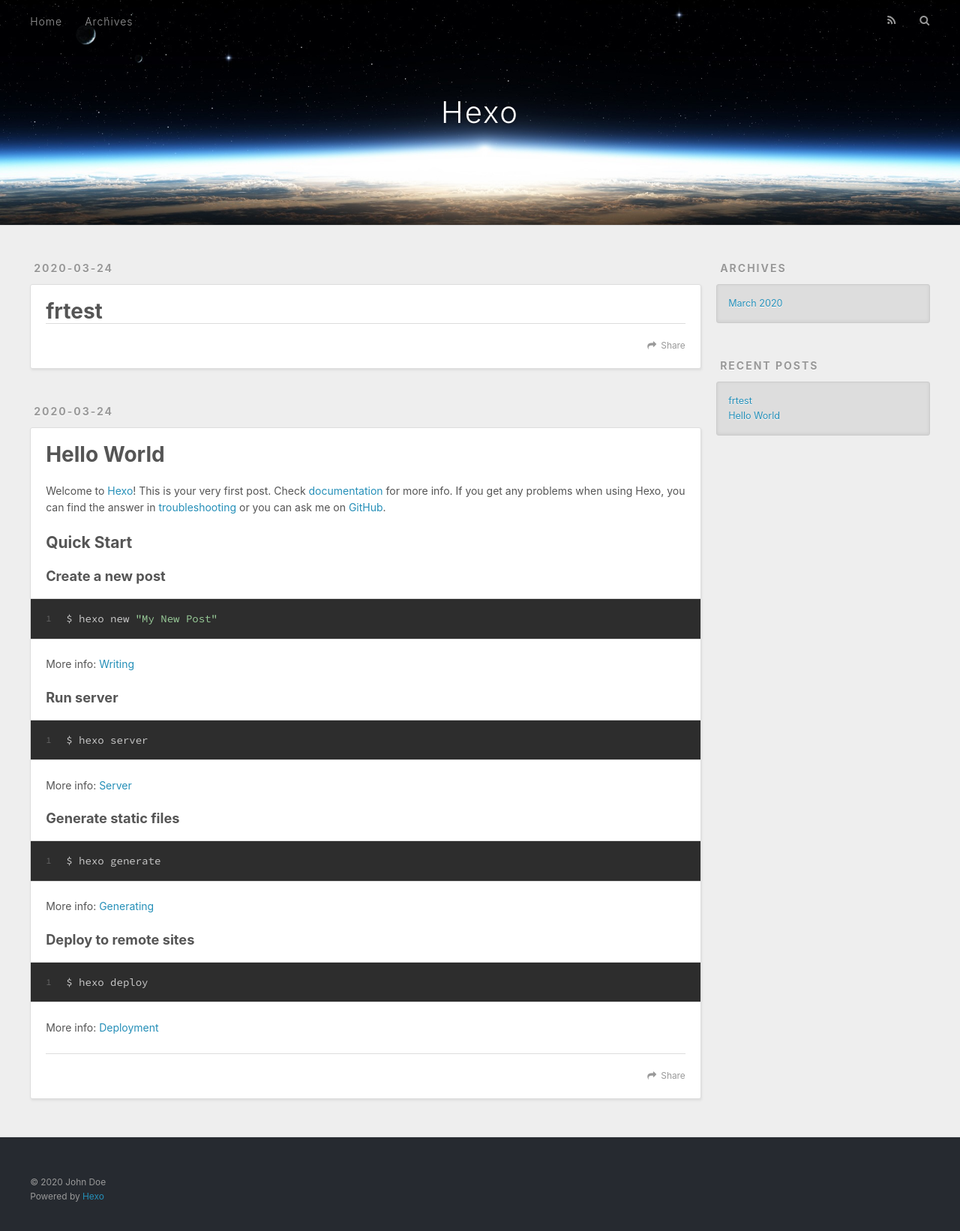
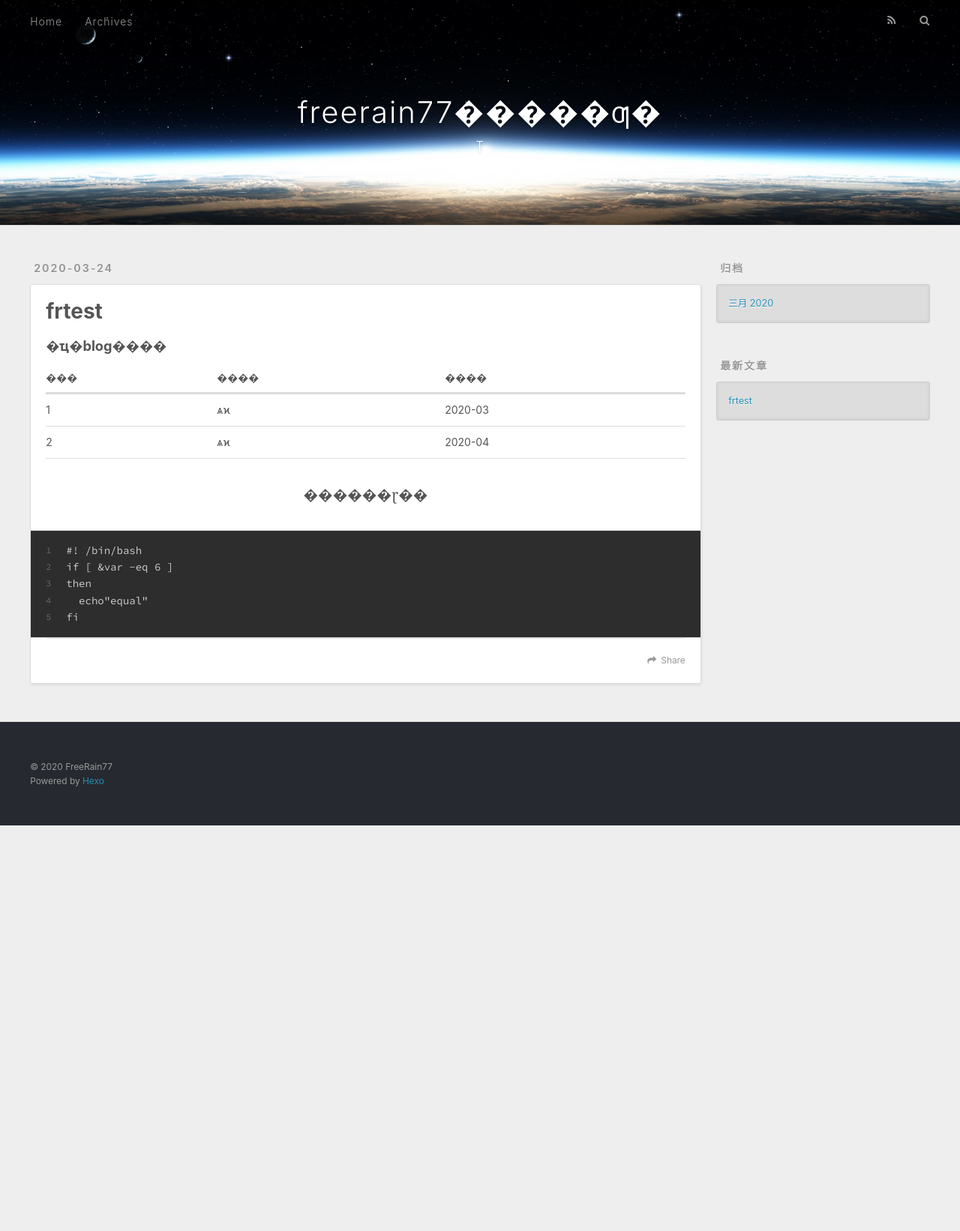
Before and after one commit to freerain77/freerain77.github.io, a plain HTML site: page index.html in a window 1280 px wide. Shown: the whole page at 75% size. After the commit the page ends 1101 px from the top, so only its background shows below. Drawn offline with nearby package versions, Linux system fonts and the light colour scheme.

Commit message:
Site updated: 2020-03-24 22:39:35

```diff
--- a/index.html
+++ b/index.html
@@ -5,17 +5,17 @@
 
 
 
-  <title>Hexo</title>
+  <title>freerain77�����ƣ�</title>
   <meta name="viewport" content="width=device-width, initial-scale=1, maximum-scale=1">
   <meta property="og:type" content="website">
-<meta property="og:title" content="Hexo">
+<meta property="og:title" content="freerain77�����ƣ�">
 <meta property="og:url" content="http://yoursite.com/index.html">
-<meta property="og:site_name" content="Hexo">
-<meta property="og:locale" content="en_US">
-<meta property="article:author" content="John Doe">
+<meta property="og:site_name" content="freerain77�����ƣ�">
+<meta property="og:locale" content="zh_CN">
+<meta property="article:author" content="FreeRain77">
 <meta name="twitter:card" content="summary">
 
-    <link rel="alternate" href="/atom.xml" title="Hexo" type="application/atom+xml">
+    <link rel="alternate" href="/atom.xml" title="freerain77�����ƣ�" type="application/atom+xml">
 
 
     <link rel="icon" href="/favicon.png">
@@ -36,8 +36,12 @@
   <div id="header-outer" class="outer">
     <div id="header-title" class="inner">
       <h1 id="logo-wrap">
-        <a href="/" id="logo">Hexo</a>
+        <a href="/" id="logo">freerain77�����ƣ�</a>
       </h1>
+
+        <h2 id="subtitle-wrap">
+          <a href="/" id="subtitle">Ʈ</a>
+        </h2>
 
     </div>
     <div id="header-inner" class="inner">
@@ -53,7 +57,7 @@
 
           <a id="nav-rss-link" class="nav-icon" href="/atom.xml" title="RSS Feed"></a>
 
-        <a id="nav-search-btn" class="nav-icon" title="Search"></a>
+        <a id="nav-search-btn" class="nav-icon" title="搜索"></a>
       </nav>
       <div id="search-form-wrap">
         <form action="//google.com/search" method="get" accept-charset="UTF-8" class="search-form"><input type="search" name="q" class="search-form-input" placeholder="Search"><button type="submit" class="search-form-submit">&#xF002;</button><input type="hidden" name="sitesearch" value="http://yoursite.com"></form>
@@ -86,60 +90,33 @@
 
     <div class="article-entry" itemprop="articleBody">
 
-
+        <h3 id="�ҵ�blog����"><a href="#�ҵ�blog����" class="headerlink" title="�ҵ�blog����"></a>�ҵ�blog����</h3><table>
+<thead>
+<tr>
+<th align="center">���</th>
+<th align="center">����</th>
+<th align="center">����</th>
+</tr>
+</thead>
+<tbody><tr>
+<td align="center">1</td>
+<td align="center">ѧϰ</td>
+<td align="center">2020-03</td>
+</tr>
+<tr>
+<td align="center">2</td>
+<td align="center">ѧϰ</td>
+<td align="center">2020-04</td>
+</tr>
+</tbody></table>
+<blockquote>
+<p>������ɽ��</p>
+</blockquote>
+<figure class="highlight plain"><table><tr><td class="gutter"><pre><span class="line">1</span><br><span class="line">2</span><br><span class="line">3</span><br><span class="line">4</span><br><span class="line">5</span><br></pre></td><td class="code"><pre><span class="line">#! &#x2F;bin&#x2F;bash</span><br><span class="line">if [ &amp;var -eq 6 ]</span><br><span class="line">then</span><br><span class="line">  echo&quot;equal&quot;</span><br><span class="line">fi</span><br></pre></td></tr></table></figure>
 
     </div>
     <footer class="article-footer">
-      <a data-url="http://yoursite.com/2020/03/24/frtest/" data-id="ck85x4e3o0000jkjh1ma278uo" class="article-share-link">Share</a>
-
-
-    </footer>
-  </div>
-
-</article>
-
-
-
-    <article id="post-hello-world" class="article article-type-post" itemscope itemprop="blogPost">
-  <div class="article-meta">
-    <a href="/2020/03/24/hello-world/" class="article-date">
-  <time datetime="2020-03-24T12:24:38.943Z" itemprop="datePublished">2020-03-24</time>
-</a>
-
-  </div>
-  <div class="article-inner">
-
-
-      <header class="article-header">
-
-
-    <h1 itemprop="name">
-      <a class="article-title" href="/2020/03/24/hello-world/">Hello World</a>
-    </h1>
-
-
-      </header>
-
-    <div class="article-entry" itemprop="articleBody">
-
-        <p>Welcome to <a href="https://hexo.io/" target="_blank" rel="noopener">Hexo</a>! This is your very first post. Check <a href="https://hexo.io/docs/" target="_blank" rel="noopener">documentation</a> for more info. If you get any problems when using Hexo, you can find the answer in <a href="https://hexo.io/docs/troubleshooting.html" target="_blank" rel="noopener">troubleshooting</a> or you can ask me on <a href="https://github.com/hexojs/hexo/issues" target="_blank" rel="noopener">GitHub</a>.</p>
-<h2 id="Quick-Start"><a href="#Quick-Start" class="headerlink" title="Quick Start"></a>Quick Start</h2><h3 id="Create-a-new-post"><a href="#Create-a-new-post" class="headerlink" title="Create a new post"></a>Create a new post</h3><figure class="highlight bash"><table><tr><td class="gutter"><pre><span class="line">1</span><br></pre></td><td class="code"><pre><span class="line">$ hexo new <span class="string">"My New Post"</span></span><br></pre></td></tr></table></figure>
-
-<p>More info: <a href="https://hexo.io/docs/writing.html" target="_blank" rel="noopener">Writing</a></p>
-<h3 id="Run-server"><a href="#Run-server" class="headerlink" title="Run server"></a>Run server</h3><figure class="highlight bash"><table><tr><td class="gutter"><pre><span class="line">1</span><br></pre></td><td class="code"><pre><span class="line">$ hexo server</span><br></pre></td></tr></table></figure>
-
-<p>More info: <a href="https://hexo.io/docs/server.html" target="_blank" rel="noopener">Server</a></p>
-<h3 id="Generate-static-files"><a href="#Generate-static-files" class="headerlink" title="Generate static files"></a>Generate static files</h3><figure class="highlight bash"><table><tr><td class="gutter"><pre><span class="line">1</span><br></pre></td><td class="code"><pre><span class="line">$ hexo generate</span><br></pre></td></tr></table></figure>
-
-<p>More info: <a href="https://hexo.io/docs/generating.html" target="_blank" rel="noopener">Generating</a></p>
-<h3 id="Deploy-to-remote-sites"><a href="#Deploy-to-remote-sites" class="headerlink" title="Deploy to remote sites"></a>Deploy to remote sites</h3><figure class="highlight bash"><table><tr><td class="gutter"><pre><span class="line">1</span><br></pre></td><td class="code"><pre><span class="line">$ hexo deploy</span><br></pre></td></tr></table></figure>
-
-<p>More info: <a href="https://hexo.io/docs/one-command-deployment.html" target="_blank" rel="noopener">Deployment</a></p>
-
-
-    </div>
-    <footer class="article-footer">
-      <a data-url="http://yoursite.com/2020/03/24/hello-world/" data-id="ck85x4e3x0001jkjh19xw64ml" class="article-share-link">Share</a>
+      <a data-url="http://yoursite.com/2020/03/24/frtest/" data-id="ck86096n20000owjhfy22dl0t" class="article-share-link">Share</a>
 
 
     </footer>
@@ -165,9 +142,9 @@
 
 
   <div class="widget-wrap">
-    <h3 class="widget-title">Archives</h3>
+    <h3 class="widget-title">归档</h3>
     <div class="widget">
-      <ul class="archive-list"><li class="archive-list-item"><a class="archive-list-link" href="/archives/2020/03/">March 2020</a></li></ul>
+      <ul class="archive-list"><li class="archive-list-item"><a class="archive-list-link" href="/archives/2020/03/">三月 2020</a></li></ul>
     </div>
   </div>
 
@@ -175,16 +152,12 @@
 
 
   <div class="widget-wrap">
-    <h3 class="widget-title">Recent Posts</h3>
+    <h3 class="widget-title">最新文章</h3>
     <div class="widget">
       <ul>
 
           <li>
             <a href="/2020/03/24/frtest/">frtest</a>
-          </li>
-
-          <li>
-            <a href="/2020/03/24/hello-world/">Hello World</a>
           </li>
 
       </ul>
@@ -199,7 +172,7 @@
 
   <div class="outer">
     <div id="footer-info" class="inner">
-      &copy; 2020 John Doe<br>
+      &copy; 2020 FreeRain77<br>
       Powered by <a href="http://hexo.io/" target="_blank">Hexo</a>
     </div>
   </div>
```
Also changed, not shown: 2020/03/24/frtest/index.html (+43 -29 lines), 2020/03/24/hello-world/index.html (deleted, +0 -214 lines), archives/2020/03/index.html (+17 -36 lines), archives/2020/index.html (+17 -36 lines), archives/index.html (+17 -36 lines).
